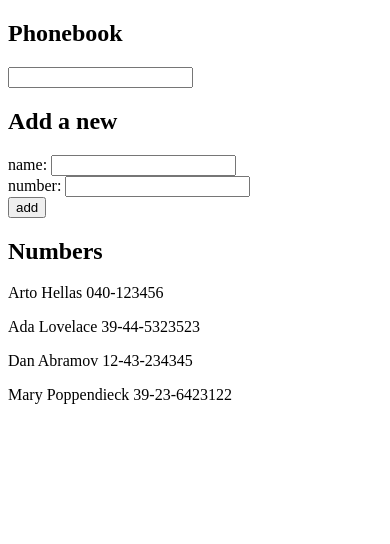
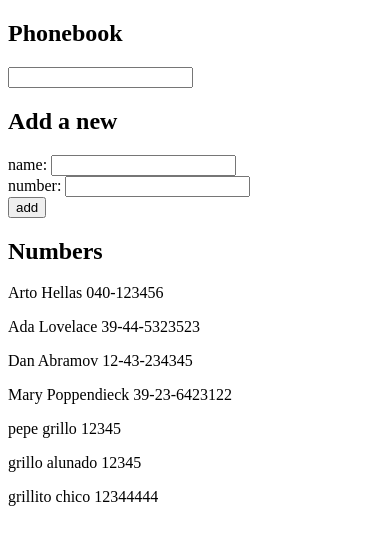
Before and after one commit to Zavicba/fullstack-open-excercises, a React (Create React App) app in the folder part2/phoneBook/: page / in a window 390 px wide. Shown: the top 544 px of the page. Built offline with nearby package versions, Linux system fonts and the light colour scheme; data requests are answered from the project's data file.

Commit message:
2.15 phoneBook step7

```diff
--- a/part2/phoneBook/db.json
+++ b/part2/phoneBook/db.json
@@ -1,5 +1,5 @@
 {
-  "persons":[
+  "persons": [
     {
       "name": "Arto Hellas",
       "number": "040-123456",
@@ -19,6 +19,21 @@
       "name": "Mary Poppendieck",
       "number": "39-23-6423122",
       "id": 4
+    },
+    {
+      "name": "pepe grillo",
+      "number": "12345",
+      "id": 6
+    },
+    {
+      "name": "grillo alunado ",
+      "number": "12345",
+      "id": 7
+    },
+    {
+      "name": "grillito chico",
+      "number": "12344444",
+      "id": 8
     }
   ]
 }
--- a/part2/phoneBook/src/App.js
+++ b/part2/phoneBook/src/App.js
@@ -3,6 +3,7 @@ import PersonForm from "./components/PersonForm";
 import Persons from "./components/Persons";
 import Filter from "./components/Filter";
 import axios from 'axios'
+import {logDOM} from "@testing-library/react";
 
 const App = () => {
     const [data, setData] = useState([])
@@ -43,6 +44,15 @@ const App = () => {
             return alert(`${newName} is already added to phonebook`);
         }
 
+        axios
+            .post('http://localhost:3001/persons',{
+                name: newName,
+                number: newNumber
+            })
+            .then(() => {
+                console.log("name added successfully")
+            })
+
         setPersons(persons.concat(newPerson))
     }
 
```
